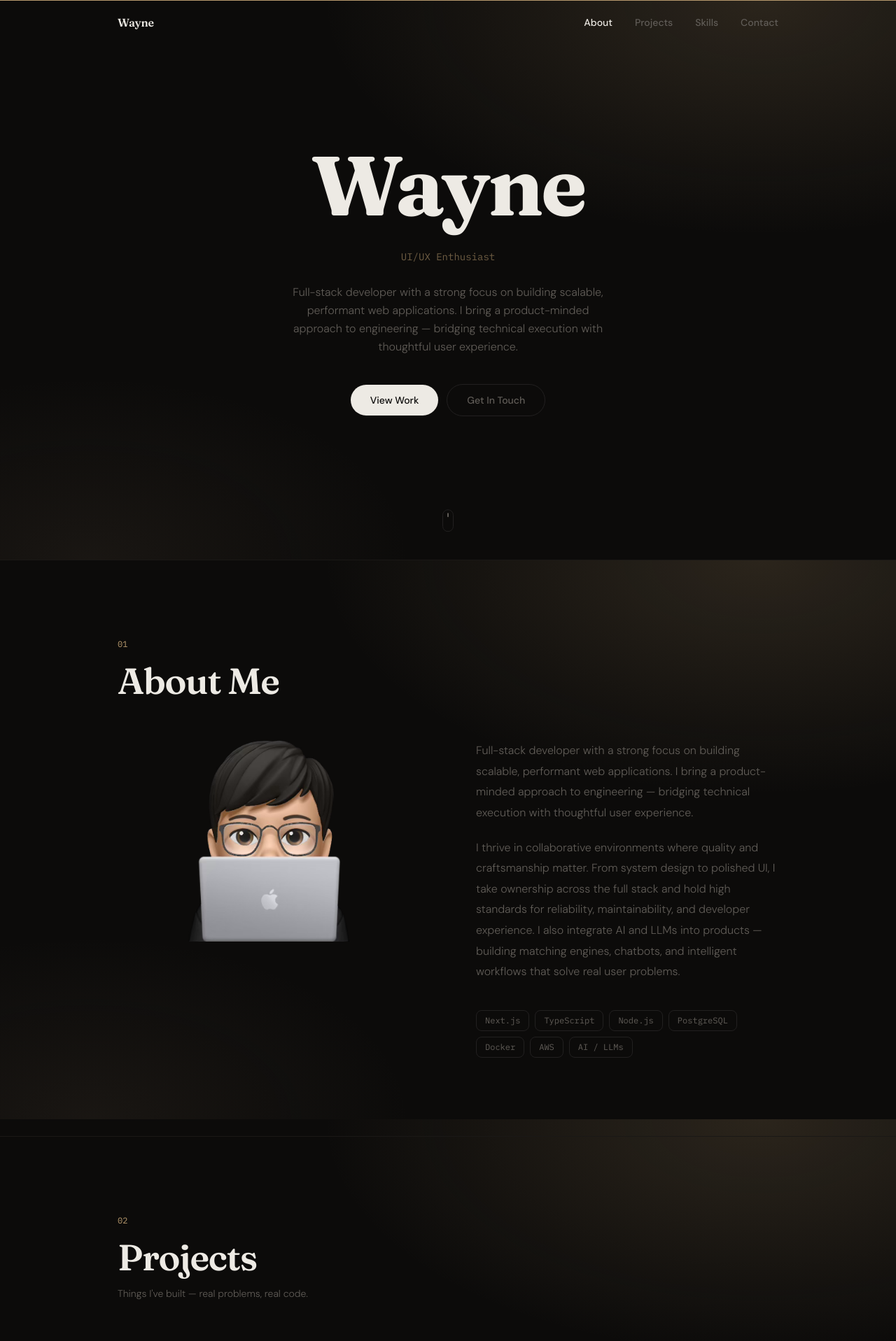
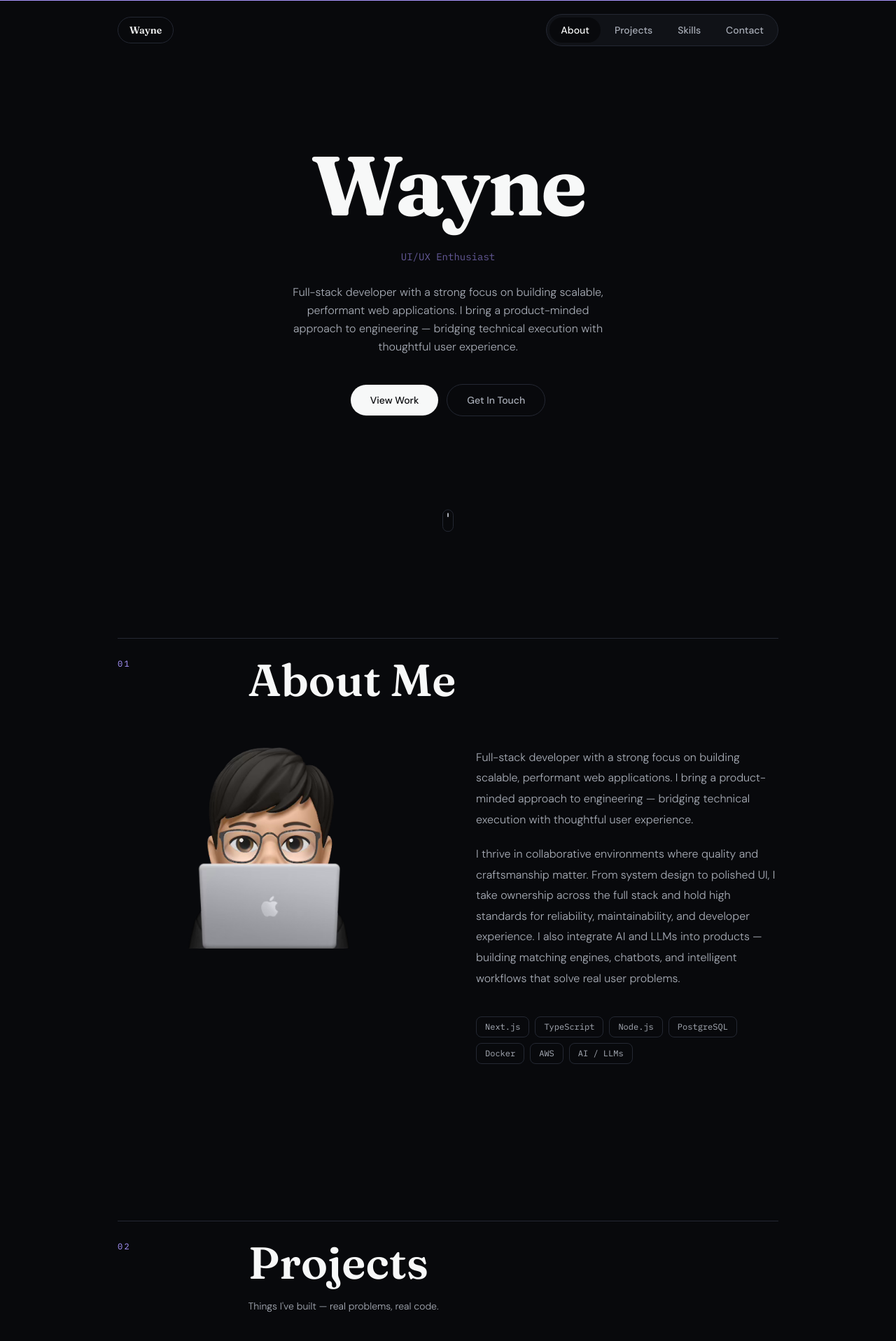
Before and after one commit to wehyn/portfolio, a Next.js app: page / in a window 1280 px wide. Shown: the top 1917 px of the page at 70% size. Built offline with nearby package versions, Linux system fonts and the light colour scheme; no server answers.

Commit message:
Refresh portfolio visual system

```diff
--- a/app/globals.css
+++ b/app/globals.css
@@ -3,8 +3,8 @@
 @tailwind utilities;
 
 :root {
-  --background: #0c0b0a;
-  --accent: #b89a6e;
+  --background: #08090c;
+  --accent: #a996ff;
 }
 
 *, *::before, *::after {
@@ -19,12 +19,8 @@ html {
 
 body {
   background-color: var(--background);
-  /* Warm ambient gradient — amber glow top-right, cool shadow bottom-left */
-  background-image:
-    radial-gradient(ellipse 70% 60% at 85% 0%, rgba(184, 154, 110, 0.18) 0%, transparent 70%),
-    radial-gradient(ellipse 55% 50% at 10% 100%, rgba(120, 100, 80, 0.12) 0%, transparent 65%);
-  background-attachment: fixed;
-  color: #edeae4;
+  background-image: none;
+  color: #f7f8f8;
   font-family: var(--font-dm-sans), system-ui, sans-serif;
   font-weight: 300;
   line-height: 1.6;
@@ -35,21 +31,21 @@ body {
 
 /* Selection */
 ::selection {
-  background: rgba(184, 154, 110, 0.2);
-  color: #edeae4;
+  background: rgba(169, 150, 255, 0.26);
+  color: #f7f8f8;
 }
 
 /* Scrollbar */
 ::-webkit-scrollbar { width: 4px; }
-::-webkit-scrollbar-track { background: #0c0b0a; }
-::-webkit-scrollbar-thumb { background: #2e2b28; border-radius: 2px; }
-::-webkit-scrollbar-thumb:hover { background: #3e3b37; }
+::-webkit-scrollbar-track { background: #08090c; }
+::-webkit-scrollbar-thumb { background: #3a4050; border-radius: 2px; }
+::-webkit-scrollbar-thumb:hover { background: #687080; }
 
 /* Section divider */
 .section-line {
   width: 100%;
   height: 1px;
-  background: #1a1816;
+  background: #242833;
 }
 
 /* Underline hover effect */
--- a/app/page.tsx
+++ b/app/page.tsx
@@ -1,5 +1,6 @@
 import NavBar from "@/components/ui/NavBar";
 import ScrollProgress from "@/components/ui/ScrollProgress";
+import CursorGlow from "@/components/ui/CursorGlow";
 import Hero from "@/components/sections/Hero";
 import About from "@/components/sections/About";
 import Projects from "@/components/sections/Projects";
@@ -10,17 +11,14 @@ import Footer from "@/components/layout/Footer";
 export default function Home() {
   return (
     <>
+      <CursorGlow />
       <ScrollProgress />
       <NavBar />
       <main>
         <Hero />
-        <div className="section-line" />
         <About />
-        <div className="section-line" />
         <Projects />
-        <div className="section-line" />
         <Skills />
-        <div className="section-line" />
         <Contact />
       </main>
       <Footer />
--- /dev/null
+++ b/components/ui/CursorGlow.tsx
@@ -0,0 +1,38 @@
+"use client";
+
+import { useEffect } from "react";
+import { motion, useMotionValue, useSpring } from "framer-motion";
+
+export default function CursorGlow() {
+  const x = useMotionValue(-500);
+  const y = useMotionValue(-500);
+  const smoothX = useSpring(x, { stiffness: 90, damping: 28, mass: 0.4 });
+  const smoothY = useSpring(y, { stiffness: 90, damping: 28, mass: 0.4 });
+
+  useEffect(() => {
+    const finePointer = window.matchMedia("(pointer: fine)").matches;
+    const reducedMotion = window.matchMedia("(prefers-reduced-motion: reduce)").matches;
+    if (!finePointer || reducedMotion) return;
+
+    const handleMove = (event: PointerEvent) => {
+      x.set(event.clientX - 180);
+      y.set(event.clientY - 180);
+    };
+
+    window.addEventListener("pointermove", handleMove, { passive: true });
+    return () => window.removeEventListener("pointermove", handleMove);
+  }, [x, y]);
+
+  return (
+    <motion.div
+      aria-hidden="true"
+      className="pointer-events-none fixed left-0 top-0 z-0 h-[360px] w-[360px] rounded-full opacity-30 blur-3xl"
+      style={{
+        x: smoothX,
+        y: smoothY,
+        background:
+          "radial-gradient(circle, rgba(169, 150, 255, 0.34) 0%, rgba(112, 132, 255, 0.18) 45%, rgba(8, 9, 12, 0) 72%)",
+      }}
+    />
+  );
+}
--- a/components/ui/GlowButton.tsx
+++ b/components/ui/GlowButton.tsx
@@ -22,9 +22,9 @@ export default function GlowButton({
   const base =
     "inline-flex items-center gap-2 rounded-lg px-6 py-3 text-sm font-semibold transition-all duration-200 cursor-pointer";
   const solid =
-    "bg-accent text-background hover:bg-accent-dim hover:shadow-[0_0_24px_rgba(6,182,212,0.4)]";
+    "bg-accent text-background hover:bg-accent-dim";
   const outline =
-    "border border-accent text-accent hover:bg-accent/10 hover:shadow-[0_0_24px_rgba(6,182,212,0.2)]";
+    "border border-accent text-accent hover:bg-accent/10";
 
   const classes = cn(base, variant === "solid" ? solid : outline, className);
 
--- a/components/ui/NavBar.tsx
+++ b/components/ui/NavBar.tsx
@@ -14,13 +14,6 @@ const navLinks = [
 
 export default function NavBar() {
   const [activeSection, setActiveSection] = useState("");
-  const [scrolled, setScrolled] = useState(false);
-
-  useEffect(() => {
-    const handleScroll = () => setScrolled(window.scrollY > 40);
-    window.addEventListener("scroll", handleScroll, { passive: true });
-    return () => window.removeEventListener("scroll", handleScroll);
-  }, []);
 
   useEffect(() => {
     const ids = navLinks.map((l) => l.href.slice(1));
@@ -43,28 +36,25 @@ export default function NavBar() {
       initial={{ opacity: 0 }}
       animate={{ opacity: 1 }}
       transition={{ duration: 0.6, delay: 0.1 }}
-      className={cn(
-        "fixed top-0 left-0 right-0 z-40 transition-all duration-500",
-        "bg-transparent"
-      )}
+      className="fixed left-0 right-0 top-0 z-40 bg-transparent"
     >
       <div className="mx-auto flex max-w-5xl items-center justify-between px-6 py-5 md:px-10">
         <a
           href="#hero"
-          className="font-display text-base font-semibold text-text-primary transition-colors hover:text-accent"
-          style={{ letterSpacing: "-0.01em" }}
+          className="rounded-full border border-border bg-background px-4 py-2 font-display text-sm font-semibold text-text-primary transition-colors hover:border-border-bright hover:text-accent"
+          style={{ letterSpacing: "0" }}
         >
           {siteConfig.displayName}
         </a>
-        <nav className="hidden items-center gap-8 md:flex">
+        <nav className="hidden items-center gap-1 rounded-full border border-border bg-surface p-1 md:flex">
           {navLinks.map((link) => (
             <a
               key={link.href}
               href={link.href}
               className={cn(
-                "text-sm font-medium transition-colors duration-200",
+                "rounded-full px-4 py-2 text-sm font-medium transition-all duration-200",
                 activeSection === link.href.slice(1)
-                  ? "text-text-primary"
+                  ? "bg-background text-text-primary"
                   : "text-text-secondary hover:text-text-primary"
               )}
             >
--- a/components/ui/ProjectCard.tsx
+++ b/components/ui/ProjectCard.tsx
@@ -25,12 +25,9 @@ export default function ProjectCard({
       {/* Preview */}
       <div
         className={cn(
-          "relative flex-shrink-0 overflow-hidden",
+          "relative flex-shrink-0 overflow-hidden bg-surface-elevated",
           featured ? "h-52 w-full md:h-auto md:w-72" : "h-44 w-full"
         )}
-        style={{
-          background: `linear-gradient(160deg, ${project.accentColor ?? "#b89a6e"}12 0%, ${project.accentColor ?? "#b89a6e"}04 100%)`,
-        }}
       >
         {project.image && (
           // eslint-disable-next-line @next/next/no-img-element
@@ -52,10 +49,10 @@ export default function ProjectCard({
             </span>
           )}
           {project.status === "wip" && (
-            <span className="font-mono text-xs text-amber-400">In progress</span>
+            <span className="font-mono text-xs text-accent">In progress</span>
           )}
           {project.award && (
-            <span className="font-mono text-xs text-amber-400">{project.award}</span>
+            <span className="font-mono text-xs text-accent">{project.award}</span>
           )}
         </div>
 
--- a/components/ui/SectionHeader.tsx
+++ b/components/ui/SectionHeader.tsx
@@ -17,26 +17,28 @@ export default function SectionHeader({ index, title, subtitle }: SectionHeaderP
       whileInView={{ opacity: 1, y: 0 }}
       viewport={{ once: true, amount: 0.3 }}
       transition={{ duration: 0.5, ease }}
-      className="mb-14"
+      className="mb-12 grid gap-5 border-t border-border pt-7 md:mb-16 md:grid-cols-[0.22fr_1fr]"
     >
-      <span className="mb-4 block font-mono text-xs text-accent">
+      <span className="font-mono text-xs uppercase tracking-[0.2em] text-accent">
         {index}
       </span>
+      <div>
         <h2
           className="font-display font-semibold text-text-primary"
           style={{
-          fontSize: "clamp(2rem, 5vw, 3.25rem)",
-          lineHeight: 1.1,
-          letterSpacing: "-0.025em",
+            fontSize: "clamp(2.2rem, 5vw, 4rem)",
+            lineHeight: 0.98,
+            letterSpacing: "0",
           }}
         >
           {title}
         </h2>
         {subtitle && (
-        <p className="mt-3 max-w-sm text-sm leading-relaxed text-text-secondary">
+          <p className="mt-4 max-w-xl text-sm leading-7 text-text-secondary">
             {subtitle}
           </p>
         )}
+      </div>
     </motion.div>
   );
 }
--- a/components/ui/SkillBadge.tsx
+++ b/components/ui/SkillBadge.tsx
@@ -1,6 +1,6 @@
 export default function SkillBadge({ name }: { name: string }) {
   return (
-    <div className="rounded-lg border border-border bg-surface px-4 py-2.5 font-mono text-xs text-text-secondary transition-all duration-200 hover:border-border-bright hover:text-text-primary">
+    <div className="rounded-lg border border-border bg-background px-3 py-2 font-mono text-xs text-text-secondary transition-colors duration-200 hover:border-accent/50 hover:text-text-primary">
       {name}
     </div>
   );
--- a/tailwind.config.ts
+++ b/tailwind.config.ts
@@ -8,16 +8,16 @@ const config: Config = {
   theme: {
     extend: {
       colors: {
-        background: "#0c0b0a",
-        surface: "#131110",
-        "surface-elevated": "#1a1816",
-        border: "#222020",
-        "border-bright": "#2e2b28",
-        accent: "#b89a6e",
-        "accent-dim": "#9e845c",
-        "text-primary": "#edeae4",
-        "text-secondary": "#605c57",
-        "text-muted": "#26231f",
+        background: "#08090c",
+        surface: "#101217",
+        "surface-elevated": "#171a21",
+        border: "#242833",
+        "border-bright": "#3a4050",
+        accent: "#a996ff",
+        "accent-dim": "#8b8cff",
+        "text-primary": "#f7f8f8",
+        "text-secondary": "#a8adb7",
+        "text-muted": "#687080",
       },
       fontFamily: {
         sans: ["var(--font-dm-sans)", "system-ui", "sans-serif"],
```
Also changed, not shown: components/layout/Footer.tsx (+5 -5 lines), components/ui/BackgroundOrbs.tsx (deleted, +0 -42 lines). Lines whose indentation alone changed are shown as unchanged.
